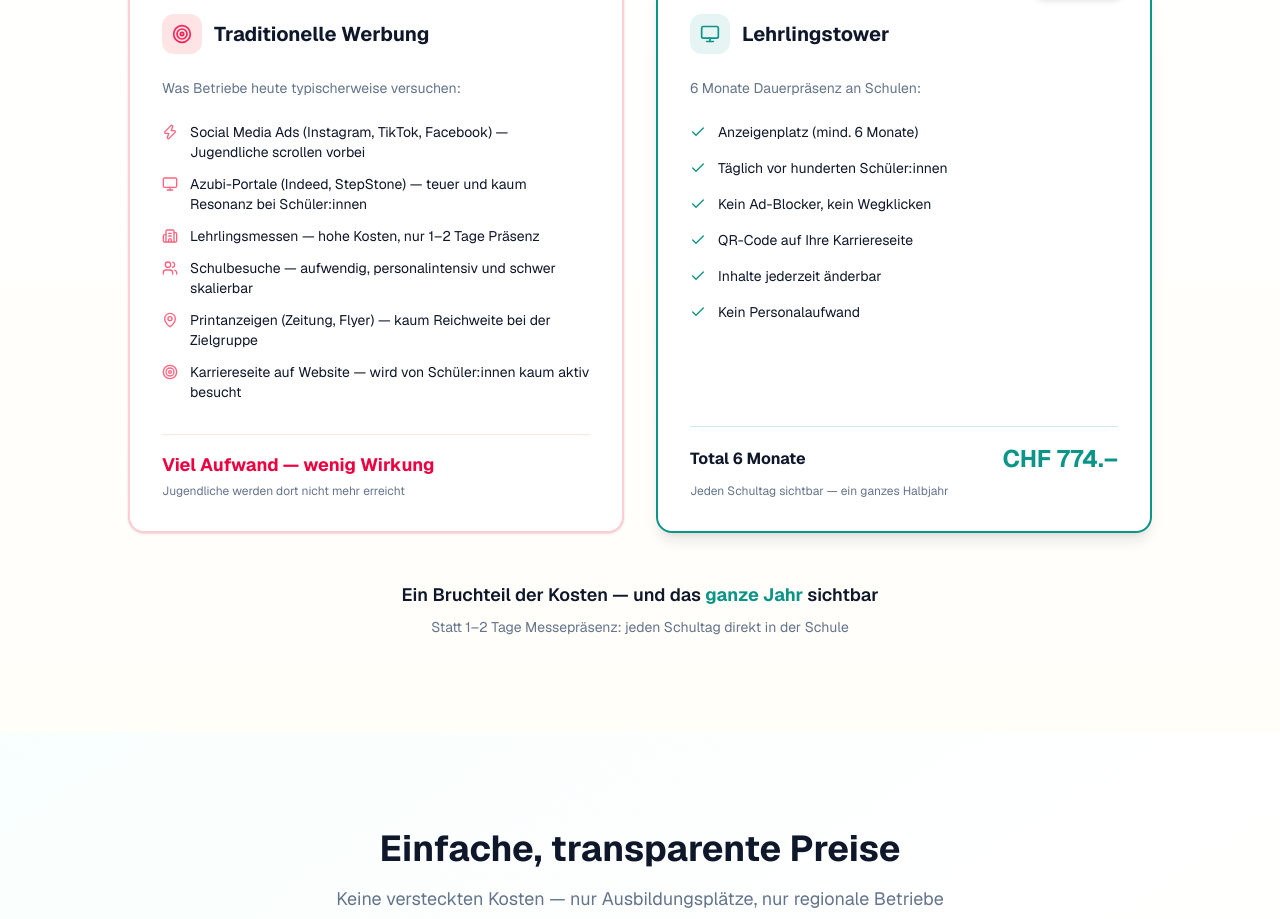
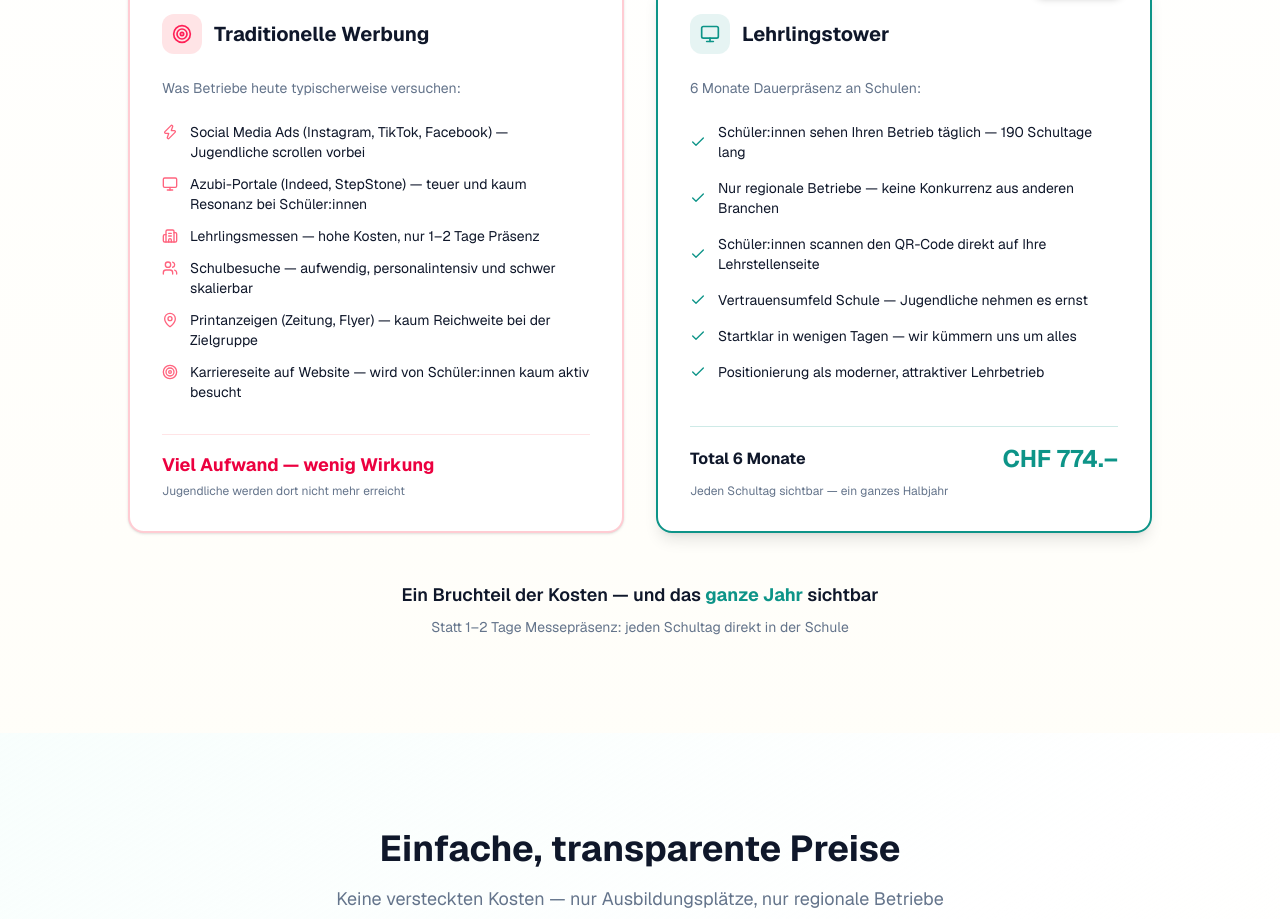
Before and after one commit to LucaSalesi-oss/lehrlingstower, a Next.js app: page / in a window 1280 px wide. Shown: the part 6728-7647 px from the top of the page. Built offline with nearby package versions, Linux system fonts and the light colour scheme.

Commit message:
Improve comparison box: more compelling benefit bullets

```diff
--- a/src/app/page.tsx
+++ b/src/app/page.tsx
@@ -483,27 +483,27 @@
             <ul className="space-y-4 mb-8 flex-1">
               <li className="flex items-center gap-3">
                 <Check className="w-4 h-4 text-primary shrink-0" />
-                <span className="text-sm text-foreground">Anzeigenplatz (mind. 6 Monate)</span>
+                <span className="text-sm text-foreground">Schüler:innen sehen Ihren Betrieb täglich — 190 Schultage lang</span>
               </li>
               <li className="flex items-center gap-3">
                 <Check className="w-4 h-4 text-primary shrink-0" />
-                <span className="text-sm text-foreground">Täglich vor hunderten Schüler:innen</span>
+                <span className="text-sm text-foreground">Nur regionale Betriebe — keine Konkurrenz aus anderen Branchen</span>
               </li>
               <li className="flex items-center gap-3">
                 <Check className="w-4 h-4 text-primary shrink-0" />
-                <span className="text-sm text-foreground">Kein Ad-Blocker, kein Wegklicken</span>
+                <span className="text-sm text-foreground">Schüler:innen scannen den QR-Code direkt auf Ihre Lehrstellenseite</span>
               </li>
               <li className="flex items-center gap-3">
                 <Check className="w-4 h-4 text-primary shrink-0" />
-                <span className="text-sm text-foreground">QR-Code auf Ihre Karriereseite</span>
+                <span className="text-sm text-foreground">Vertrauensumfeld Schule — Jugendliche nehmen es ernst</span>
               </li>
               <li className="flex items-center gap-3">
                 <Check className="w-4 h-4 text-primary shrink-0" />
-                <span className="text-sm text-foreground">Inhalte jederzeit änderbar</span>
+                <span className="text-sm text-foreground">Startklar in wenigen Tagen — wir kümmern uns um alles</span>
               </li>
               <li className="flex items-center gap-3">
                 <Check className="w-4 h-4 text-primary shrink-0" />
-                <span className="text-sm text-foreground">Kein Personalaufwand</span>
+                <span className="text-sm text-foreground">Positionierung als moderner, attraktiver Lehrbetrieb</span>
               </li>
             </ul>
             <div className="border-t border-primary/20 pt-4">
```
